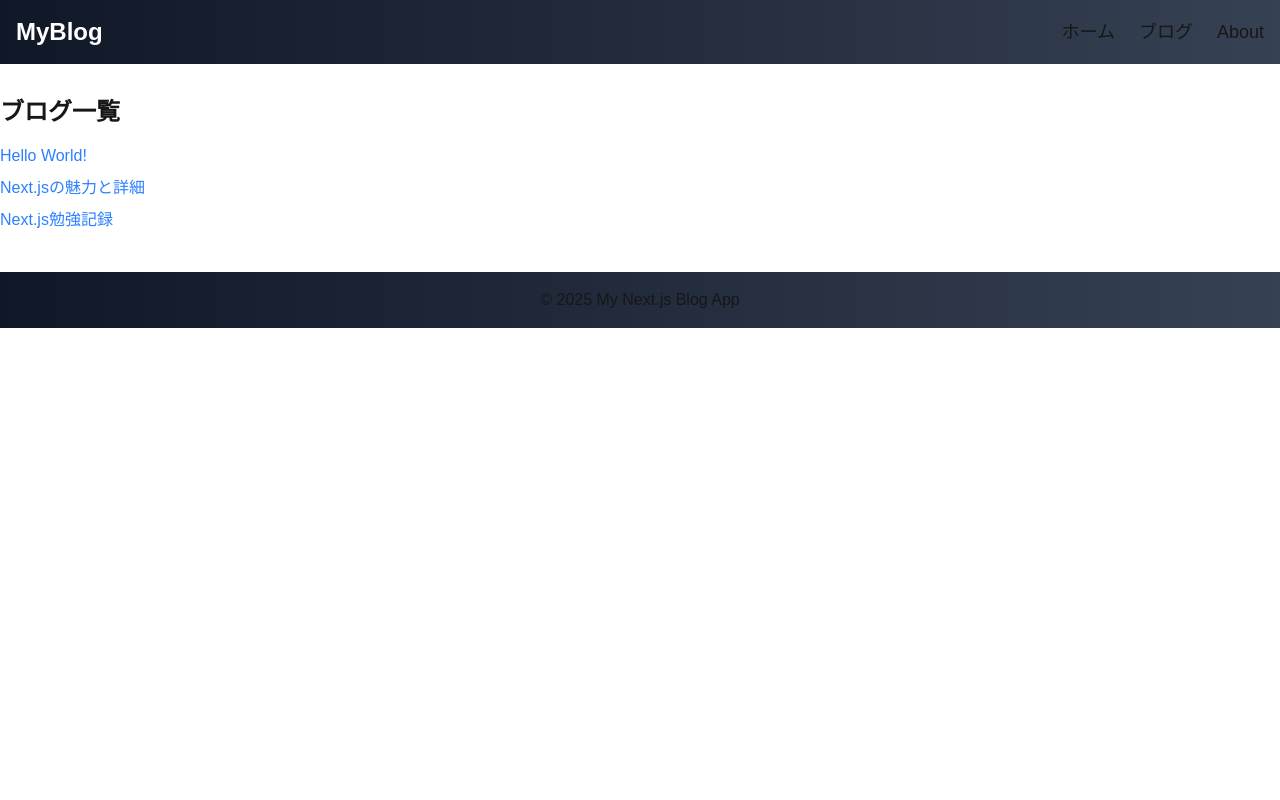
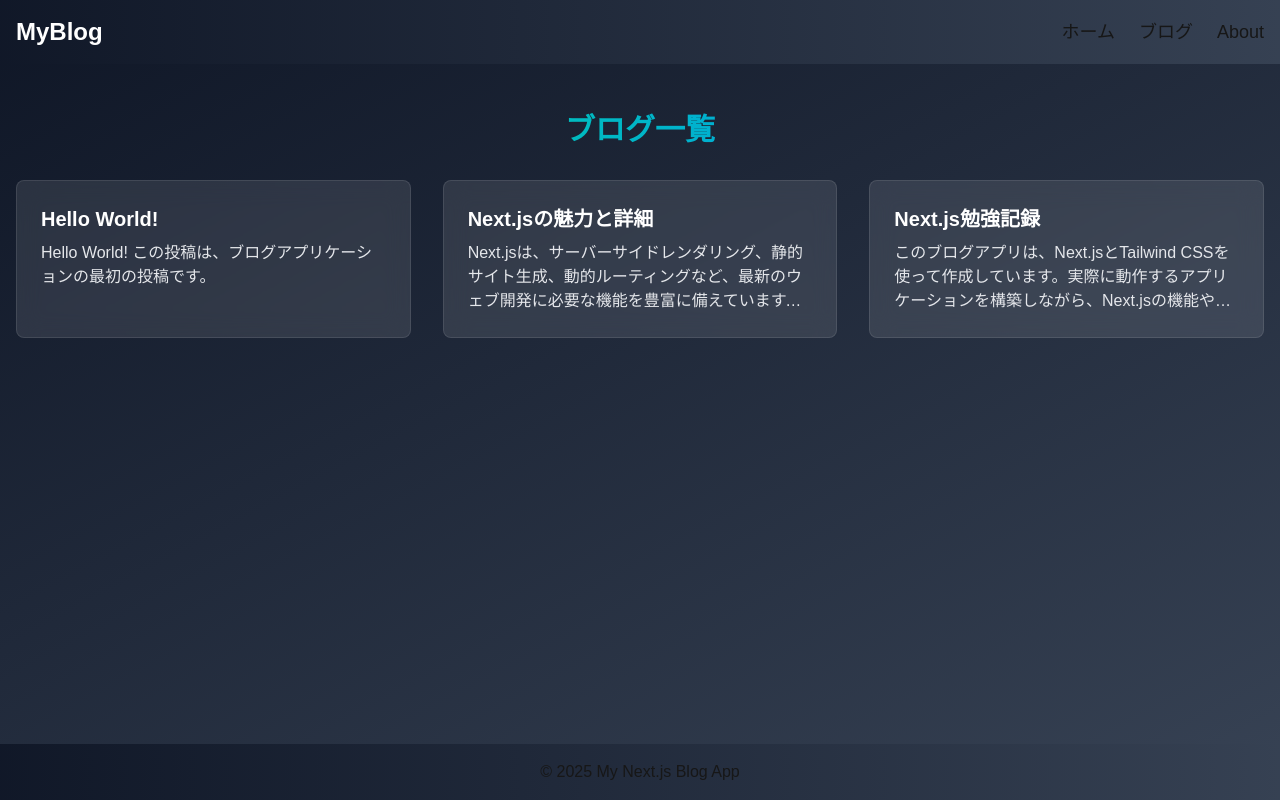
Before and after one commit to Int314/nextjs-blog-app, a Next.js app: page /blog in a window 1280 px wide. Built offline with nearby package versions, Linux system fonts and the light colour scheme.

Commit message:
レイアウト修正

```diff
--- a/src/app/about/page.tsx
+++ b/src/app/about/page.tsx
@@ -2,7 +2,7 @@ import Link from "next/link";
 
 export default function AboutPage() {
   return (
-    <main className="flex-grow flex flex-col items-center justify-center px-4 text-center">
+    <main className="bg-gradient-to-br from-gray-900 to-gray-700 flex-grow flex flex-col items-center justify-center px-4 text-center">
       <h1 className="text-4xl md:text-5xl font-extrabold text-transparent bg-clip-text bg-gradient-to-r from-green-400 to-blue-500 mb-6">
         About This Blog
       </h1>
--- a/src/app/blog/[slug]/page.tsx
+++ b/src/app/blog/[slug]/page.tsx
@@ -22,7 +22,7 @@ export default async function PostPage({
   }
 
   return (
-    <div className="container mx-auto py-8">
+    <div className="bg-gradient-to-br from-gray-900 to-gray-700 container mx-auto py-8">
       <h1 className="text-2xl font-bold mb-4">{post.title}</h1>
       <p>{post.content}</p>
     </div>
--- a/src/app/blog/page.tsx
+++ b/src/app/blog/page.tsx
@@ -1,38 +1,41 @@
 import Link from "next/link";
 
-// ブログ記事コンポーネントを非同期関数として定義
 export default async function BlogPage() {
-  // ブログ記事データを取得
-  // キャッシュを無効にして常に最新のデータを取得
+  // 最新のブログ記事データを取得（キャッシュ無効）
   const res = await fetch("http://localhost:3001/api/posts", {
     cache: "no-cache",
   });
   const posts = await res.json();
 
   return (
-    <div className="container mx-auto py-8">
-      <h1 className="text-2xl font-bold mb-4">ブログ一覧</h1>
-      <ul>
+    <main className="bg-gradient-to-br from-gray-900 to-gray-700 flex-grow py-12">
+      <div className="container mx-auto px-4">
+        <h1 className="text-3xl font-bold mb-8 text-center text-transparent bg-clip-text bg-gradient-to-r from-green-400 to-blue-500">
+          ブログ一覧
+        </h1>
+        {/* グリッドレイアウト：画面サイズに応じて2列～3列に切り替え */}
+        <div className="grid gap-8 sm:grid-cols-2 lg:grid-cols-3">
           {posts.map(
             (post: {
               id: number;
               title: string;
               slug: string;
               content: string;
-          }) => {
-            return (
-              <li key={post.id} className="mb-2">
+            }) => (
               <Link
+                key={post.id}
                 href={`/blog/${post.slug}`}
-                  className="text-blue-500 hover:underline"
+                className="block p-6 rounded-lg bg-white/10 backdrop-blur-md border border-white/10 transition-all duration-300 hover:bg-white/20 hover:scale-105"
               >
+                <h2 className="text-xl font-semibold mb-2 text-white">
                   {post.title}
+                </h2>
+                <p className="text-gray-200 line-clamp-3">{post.content}</p>
               </Link>
-              </li>
+            )
+          )}
+        </div>
+      </div>
+    </main>
   );
 }
-        )}
-      </ul>
-    </div>
-  );
-}
```
Lines whose indentation alone changed are shown as unchanged.
